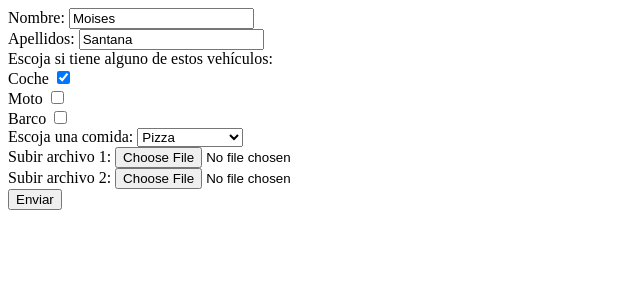
After one commit to PinkBlure/io_form, a PHP site: page /index.php in a window 1280 px wide. The commit adds this page. Shown: the top 300 px of the page, without its empty margins (0-640 px from the left). Run offline with PHP 8.4, Linux system fonts and the light colour scheme.

Commit message:
Actualizacion de fichero index para adaptacion con requisito de valores predeterminados.

```diff
--- /dev/null
+++ b/index.php
@@ -0,0 +1,50 @@
+<!DOCTYPE html>
+<html lang="es">
+
+<head>
+    <meta charset="UTF-8">
+    <meta name="viewport" content="width=device-width, initial-scale=1.0">
+    <title>Registro Persona</title>
+</head>
+
+<body>
+    <?php
+        // Toma de valores por defecto y almacena en un array.
+        if(file_exists("./moises_valores.txt")){
+            $fichero = file_get_contents("./moises_valores.txt");
+            $valores_por_defecto = explode("-", $fichero);
+        }
+        echo '  <form method="POST" action="recibe_datos.php" enctype="multipart/form-data">
+                    <label for="nombre">Nombre: </label>
+                    <input type="text" placeholder="Escriba su nombre aquí" name="nombre1" value='.$valores_por_defecto[0].'> <br>
+
+                    <label for="apellidos">Apellidos: </label>
+                    <input type="text" placeholder="Escriba sus apellidos aquí" name="apellidos" value='.$valores_por_defecto[1].'> <br>
+
+                    <label for="vehiculo">Escoja si tiene alguno de estos vehículos: </label><br>
+                    Coche <input type="checkbox" name="coche" value="1" '.$valores_por_defecto[2].'> <br>
+                    Moto <input type="checkbox" name="moto" value="1" '.$valores_por_defecto[3].'> <br>
+                    Barco <input type="checkbox" name="barco" value="1" '.$valores_por_defecto[4].'> <br>
+
+                    <label for="comida">Escoja una comida: </label>
+                    <select name="comida">
+                        <option value="pizza" selected>Pizza</option>
+                        <option value="hamburguesa">Hamburguesa</option>
+                        <option value="papas_fritas">Papas Fritas</option>
+                        <option value="macarrones">Macarrones</option>
+                        <option value="pollo_asado">Pollo Asado</option>
+                    </select> <br>
+
+                    <label for="fichero1">Subir archivo 1:</label>
+                    <input type="file" name="fichero1" id="fichero1" required><br>
+
+                    <label for="fichero2">Subir archivo 2:</label>
+                    <input type="file" name="fichero2" id="fichero2" required><br>
+
+                    <input type="hidden" name="formulario" value="index">
+                    <input type="submit" value="Enviar">
+                </form>'
+    ?>
+</body>
+
+</html>
--- a/moises_valores.txt
+++ b/moises_valores.txt
@@ -1 +1 @@
-Moises-Santana-Si-No-No-Pizza
+Moises-Santana-checked- - -Pizza
--- a/recibe_datos.php
+++ b/recibe_datos.php
@@ -119,11 +119,6 @@
                 // Se rellenó el formulario de index
                 // Comprueba que sea el formulario especifico
                 } elseif ($formulario == 'index'){
-                    // Toma de valores por defecto y almacena en un array.
-                    if(file_exists("./moises_valores.txt")){
-                        $fichero = file_get_contents("./moises_valores.txt");
-                        $valores_por_defecto = explode("-", $fichero);
-                    }
 
                     // Comprueba la existencia y, en su defecto crea la carpeta ficheros
                     if(!file_exists("./ficheros")){
```
Also changed, not shown: index.html (deleted, +0 -43 lines).
